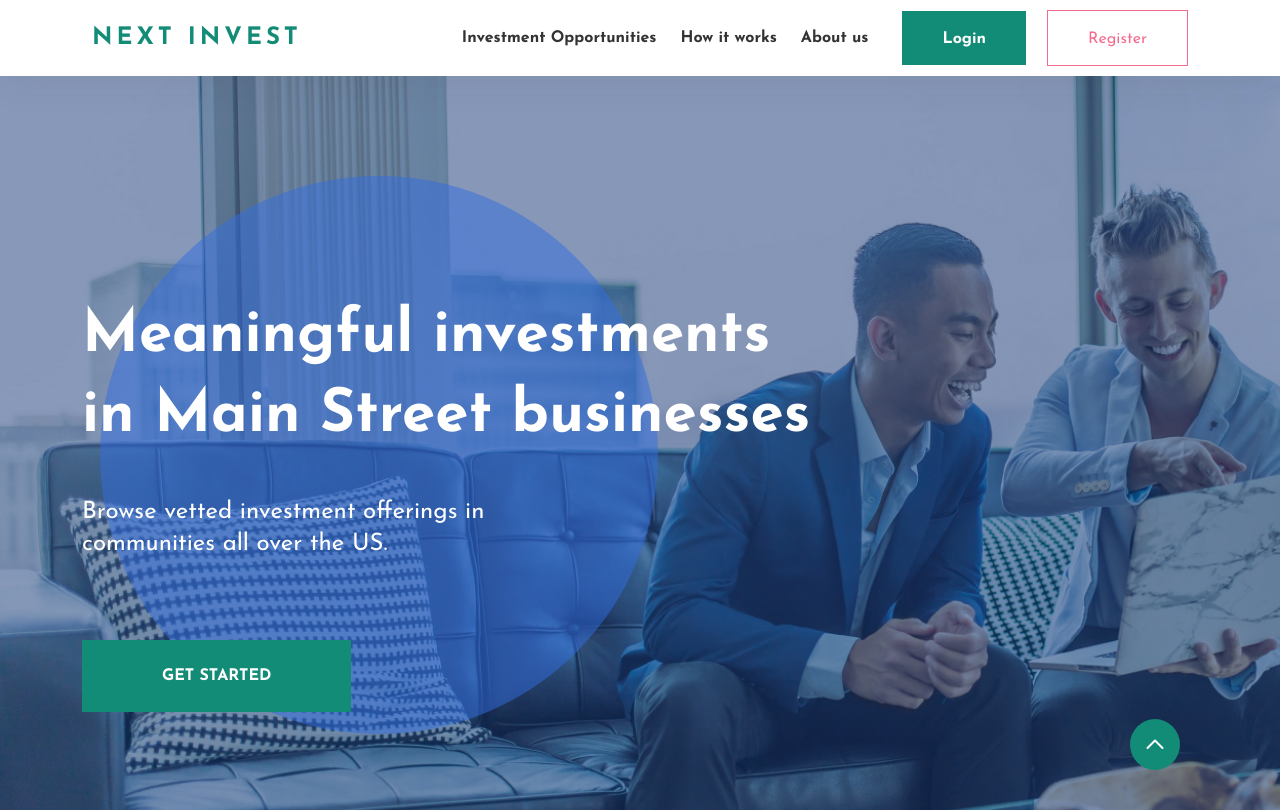
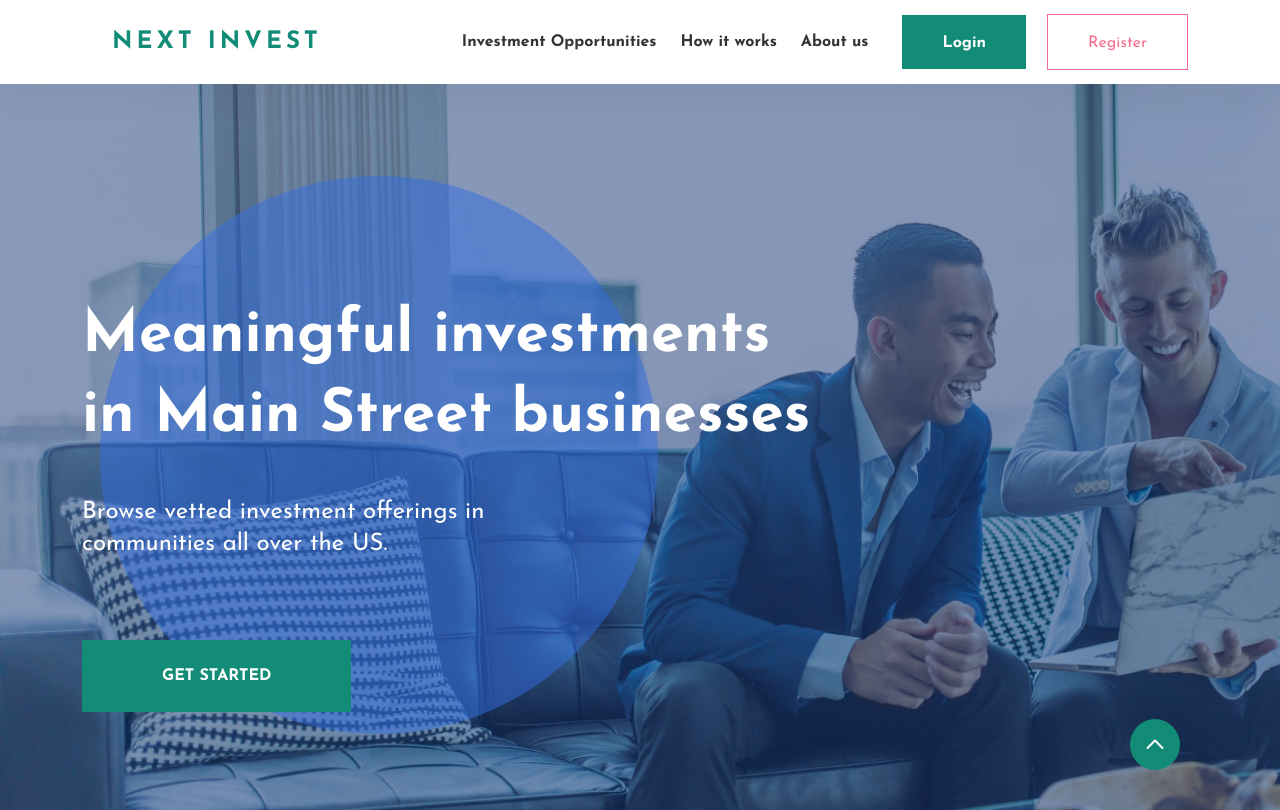
Before and after one commit to Tungnguyen-designer/invest.github.io, a plain HTML site: page index.html in a window 1280 px wide. Shown: the top 810 px of the page. Drawn offline with nearby package versions, Linux system fonts and the light colour scheme.

Commit message:
update css

```diff
--- a/css/hover.css
+++ b/css/hover.css
@@ -63,3 +63,11 @@
 .footer .footer__content  .footer__content-menu a:hover:before{
     width: 100%;
 }
+.brand:hover:after{
+    height: 100%;
+}
+.brand:hover{
+    color: #FFF;
+    transition: 0.8s all ease;
+
+}
--- a/css/style.css
+++ b/css/style.css
@@ -18,14 +18,28 @@ nav{
 
 }
 .brand{
-    padding: 10px;
+    padding: 30px;
     color: #128C76;
     font-style: normal;
     font-weight: bold;
     font-size: 24px;
     line-height: 24px;
     text-decoration: none;
-    letter-spacing: 4px     ;
+    letter-spacing: 4px;
+    position: relative;
+    transition:color ease 0.3s;
+}
+
+.brand:after{
+    content: "";
+    width: 100%;
+    height: 0;
+    left: 0;
+    background-color: #128C76;
+    bottom: 0;
+    position: absolute;
+    z-index:-1;
+    transition: all ease 0.3s;
 }
 ul{
     list-style: none;
```
